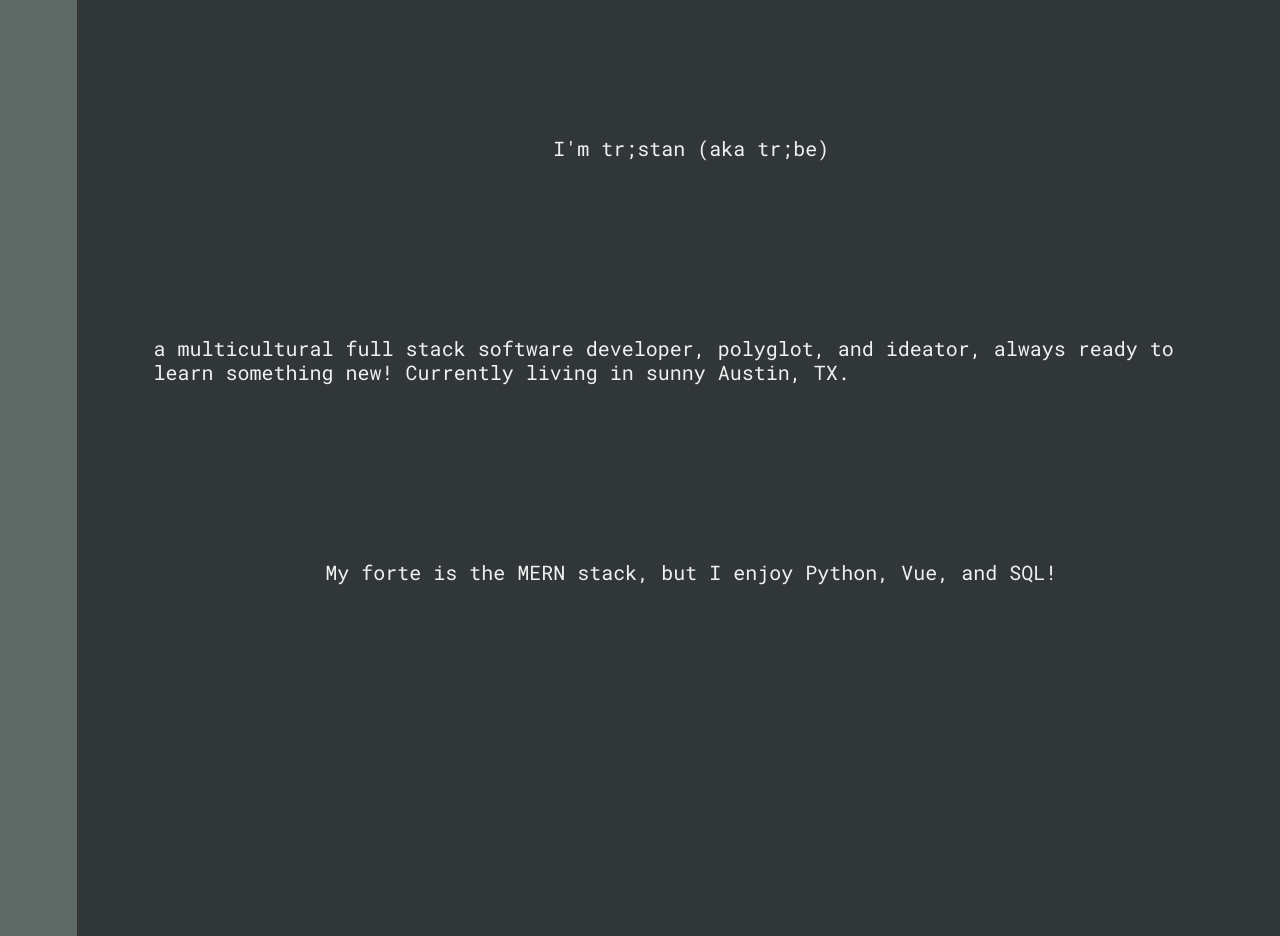
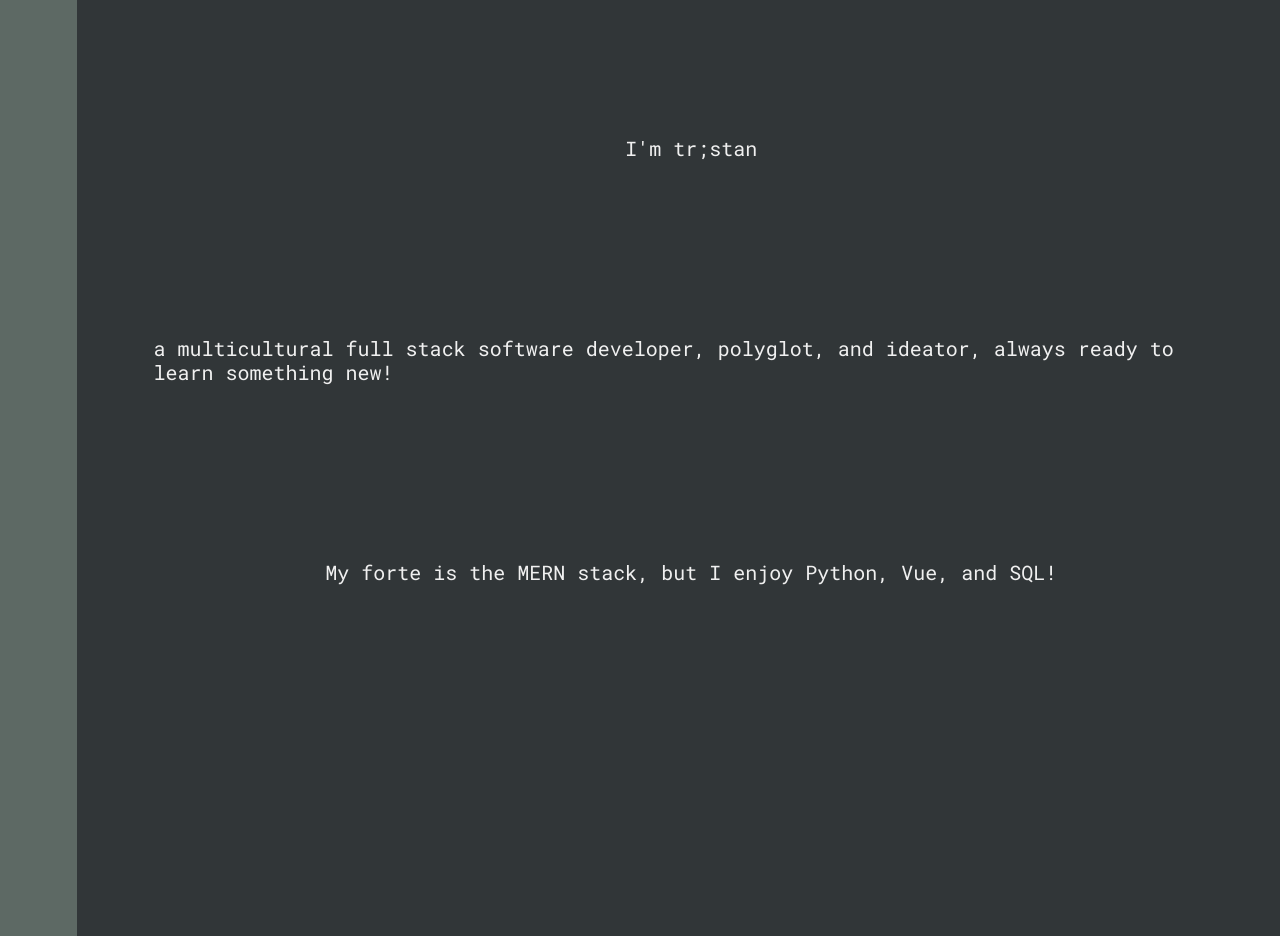
Before and after one commit to tr-stan/react-portfolio, a React (Vite) app: page / in a window 1280 px wide. Shown: the part 840-1776 px from the top of the page. Built offline with nearby package versions, Linux system fonts and the light colour scheme; no server answers.

Commit message:
renamed directory for consistency, updated social links

```diff
--- a/src/Components/App.js
+++ b/src/Components/App.js
@@ -15,8 +15,8 @@ export default class App extends Component {
             <section className="main" style={this.props.style}>
 				<Title />
                 <div className="primary">
-                <p>I'm tr;stan (aka tr;be)</p>
-                <p>a multicultural full stack software developer, polyglot, and ideator, always ready to learn something new! Currently living in sunny Austin, TX.</p>
+                <p>I'm tr;stan</p>
+                <p>a multicultural full stack software developer, polyglot, and ideator, always ready to learn something new!</p>
 				<p>My forte is the MERN stack, but I enjoy Python, Vue, and SQL!</p>
                 </div>
 				<Projects />
--- a/src/data/socialProfiles.js
+++ b/src/data/socialProfiles.js
@@ -18,13 +18,13 @@ const SOCIAL_PROFILES = [
 	},
 	{
 		id: 3,
-		link: 'https://www.instagram.com/tri__be/?hl=en',
+		link: 'https://www.instagram.com/tr_.stan/?hl=en',
 		image: instagram,
 		text: "Ready, set, pose!"
 	},
 	{
 		id: 4,
-		link: 'https://github.com/tri-be',
+		link: 'https://github.com/tr-stan',
 		image: github,
 		text: "Check out my code!"
 	}
--- a/src/index.js
+++ b/src/index.js
@@ -2,9 +2,9 @@ import React from 'react';
 import ReactDOM from 'react-dom';
 import { Router, Switch, Route } from 'react-router-dom';
 import { createBrowserHistory } from 'history';
-import App from './Components/App';
-import Projects from './Components/Projects';
-import Header from './Components/Header';
+import App from './components/App';
+import Projects from './components/Projects';
+import Header from './components/Header';
 
 let styles = {
 	padding: '0 4vw'
```
Also changed, not shown: 2 other files (tests, documents, lock files or other folders).
